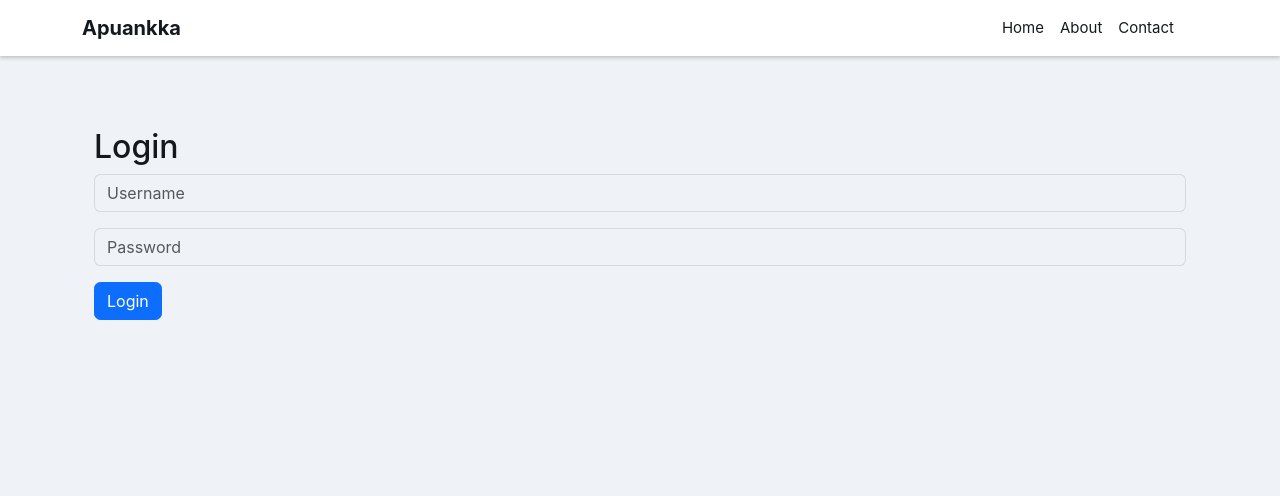
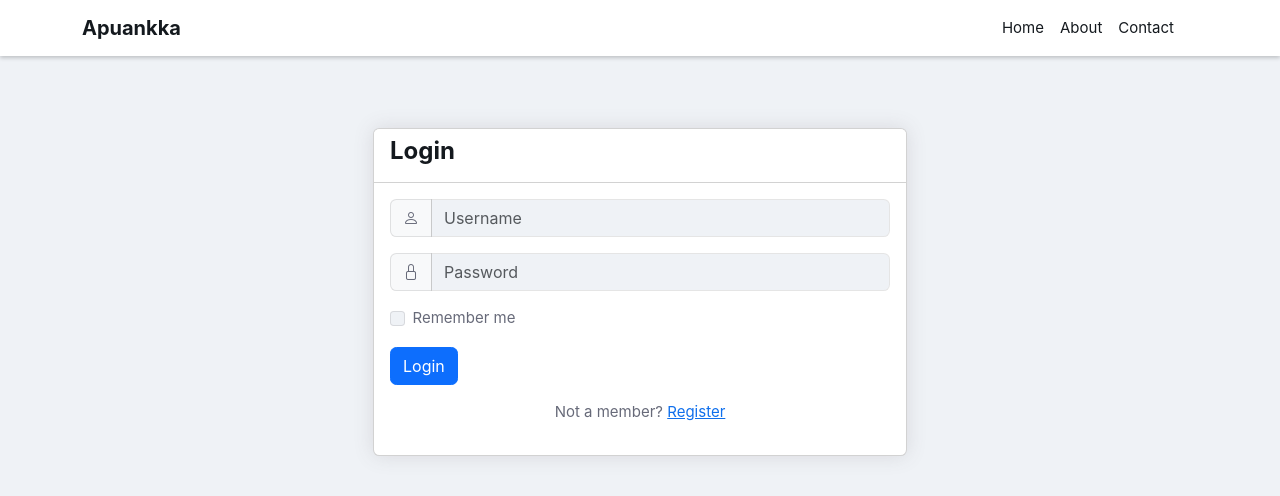
Before and after one commit to ahmedeleven/apuankka-frontend, a React (Create React App) app: page /login in a window 1280 px wide. Shown: the top 496 px of the page. Built offline with nearby package versions, Linux system fonts and the light colour scheme.

Commit message:
style the login and register page

```diff
--- a/src/components/Header.js
+++ b/src/components/Header.js
@@ -87,12 +87,18 @@ const Header = ({ logout, isLoggedIn }) => {
                         />
                       </div>
                       <div>
-                        <a className="h6 stretched-link" href="#">
+                        <p className="h6 stretched-link" href="#">
                           {username}
-                        </a>
+                        </p>
                         <p className="small m-0">Web Developer</p>
                       </div>
                     </div>
+                    <a
+                      className="dropdown-item btn btn-primary-soft btn-sm my-2 text-center"
+                      href="my-profile.html"
+                    >
+                      Edit profile
+                    </a>
                   </li>
                   <li className="dropdown-divider"></li>
                   <li>
@@ -102,10 +108,6 @@ const Header = ({ logout, isLoggedIn }) => {
                     >
                       <i className="bi bi-power fa-fw me-2"></i>Sign Out
                     </a>
-                  </li>
-                  <li>
-                    {" "}
-                    <hr className="dropdown-divider" />
                   </li>
                 </ul>
               </li>
--- a/src/components/Login.js
+++ b/src/components/Login.js
@@ -2,6 +2,7 @@ import React, { useState } from "react";
 import axios from "axios";
 import Cookies from "js-cookie";
 import { API_BASE_URL } from "../config/config";
+import { useNavigate, Link } from "react-router-dom";
 
 const Login = ({ setIsLoggedIn }) => {
   const [username, setUsername] = useState("");
@@ -41,30 +42,77 @@ const Login = ({ setIsLoggedIn }) => {
 
   return (
     <div className="container mt-5">
-      <h2>Login</h2>
+      <div className="row justify-content-center">
+        <div className="col-md-6">
+          <div className="card shadow">
+            <div className="card-header">
+              <h1 className="h4 text-secondary font-weight-bold">
+                <strong>Login</strong>
+              </h1>
+            </div>
+            <div className="card-body">
               <form>
-        <div className="mb-3">
+                <div className="mb-3 input-group">
+                  <span className="input-group-text">
+                    <i className="bi bi-person"></i> {/* User icon */}
+                  </span>
                   <input
                     type="text"
+                    id="form-username"
                     className="form-control"
                     placeholder="Username"
                     value={username}
                     onChange={(e) => setUsername(e.target.value)}
                   />
                 </div>
-        <div className="mb-3">
+
+                <div className="mb-3 input-group">
+                  <span className="input-group-text">
+                    <i className="bi bi-lock"></i> {/* Lock icon */}
+                  </span>
                   <input
                     type="password"
+                    id="form-password"
                     className="form-control"
                     placeholder="Password"
                     value={password}
                     onChange={(e) => setPassword(e.target.value)}
                   />
                 </div>
-        <button type="button" className="btn btn-primary" onClick={handleLogin}>
+
+                <div className="mb-3 form-check">
+                  <input
+                    className="form-check-input"
+                    type="checkbox"
+                    value=""
+                    id="form-remember-me"
+                  />
+                  <label
+                    className="form-check-label"
+                    htmlFor="form-remember-me"
+                  >
+                    Remember me
+                  </label>
+                </div>
+
+                <button
+                  type="button"
+                  className="btn btn-primary btn-block mb-3"
+                  onClick={handleLogin}
+                >
                   Login
                 </button>
+
+                <div className="text-center">
+                  <p>
+                    Not a member? <Link to="/register">Register</Link>
+                  </p>
+                </div>
               </form>
+            </div>
+          </div>
+        </div>
+      </div>
     </div>
   );
 };
--- a/src/components/Register.js
+++ b/src/components/Register.js
@@ -2,7 +2,7 @@ import React, { useState } from "react";
 import axios from "axios";
 import Cookies from "js-cookie";
 import { API_BASE_URL } from "../config/config";
-import { useNavigate } from "react-router-dom";
+import { useNavigate, Link } from "react-router-dom";
 
 const Register = ({ setIsLoggedIn }) => {
   const [username, setUsername] = useState("");
@@ -48,46 +48,76 @@ const Register = ({ setIsLoggedIn }) => {
 
   return (
     <div className="container mt-5">
-      <h2>Sign Up</h2>
+      <div className="row justify-content-center">
+        <div className="col-md-6">
+          <div className="card shadow">
+            <div className="card-header">
+              <h1 className="h4 text-secondary font-weight-bold">
+                <strong>Sign Up</strong>
+              </h1>
+            </div>
+            <div className="card-body">
               <form>
-        <div className="mb-3">
+                <div className="mb-3 input-group">
+                  <span className="input-group-text">
+                    <i className="bi bi-person"></i> {/* User icon */}
+                  </span>
                   <input
                     type="text"
+                    id="form-username"
                     className="form-control"
                     placeholder="Username"
                     value={username}
                     onChange={(e) => setUsername(e.target.value)}
                   />
-          {username}
                 </div>
-        <div className="mb-3">
+
+                <div className="mb-3 input-group">
+                  <span className="input-group-text">
+                    <i className="bi bi-lock"></i> {/* Lock icon */}
+                  </span>
                   <input
                     type="password"
+                    id="form-password"
                     className="form-control"
                     placeholder="Password"
                     value={password}
                     onChange={(e) => setPassword(e.target.value)}
                   />
-          {password}
                 </div>
-        <div className="mb-3">
+
+                <div className="mb-3 input-group">
+                  <span className="input-group-text">
+                    <i className="bi bi-envelope"></i> {/* Email icon */}
+                  </span>
                   <input
                     type="text"
+                    id="form-email"
                     className="form-control"
                     placeholder="Email"
                     value={email}
                     onChange={(e) => setEmail(e.target.value)}
                   />
-          {email}
                 </div>
+
                 <button
                   type="button"
-          className="btn btn-primary"
+                  className="btn btn-primary btn-block mb-3"
                   onClick={handleRegister}
                 >
                   Sign Up
                 </button>
+
+                <div className="text-center">
+                  <p>
+                    Already a member? <Link to="/">Login</Link>
+                  </p>
+                </div>
               </form>
+            </div>
+          </div>
+        </div>
+      </div>
     </div>
   );
 };
--- a/src/components/ServicesItem.js
+++ b/src/components/ServicesItem.js
@@ -71,13 +71,11 @@ function ServicesItem() {
           <div>
             <ServiceCard key={service.id} service={service} isViewed="True" />
             <div className="card">
-              {interests?.message ? (
-                <p>{interests.message}</p>
-              ) : (
-                interests.map((interest) => (
-                  <InterestCard key={interest.user.id} interest={interest} />
-                ))
-              )}
+              {interests?.message
+                ? null
+                : interests.map((interest) => (
+                    <InterestCard key={interest.user.id} interest={interest} />
+                  ))}
             </div>
           </div>
         )
--- a/src/components/Sidebar.js
+++ b/src/components/Sidebar.js
@@ -215,7 +215,11 @@ const Sidebar = ({ isLoggedIn }) => {
                 </li>
               </ul>
             </div>
-            <div className="card-footer text-center py-2"></div>
+            <div className="card-footer text-center py-2">
+              <a className="btn btn-link btn-sm" href="edit-profile.html">
+                Edit Profile{" "}
+              </a>
+            </div>
           </div>
         </div>
       </div>{" "}
--- a/src/components/UserServicesList.js
+++ b/src/components/UserServicesList.js
@@ -40,7 +40,9 @@ function UserServicesList() {
         isLoading ? (
           <p>Loading...</p>
         ) : (
-          services.map((service) => <ServiceCard service={service} />)
+          services.map((service) => (
+            <ServiceCard key={service.id} service={service} />
+          ))
         )
       ) : (
         <p>Please log in to access this content.</p>
--- a/src/index.css
+++ b/src/index.css
@@ -141,3 +141,81 @@ header.fixed-top + main {
   background-repeat: no-repeat;
   height: 50px !important;
 }
+
+.btn-link {
+  --bs-btn-font-weight: 500;
+  --bs-btn-color: var(--bs-link-color);
+  --bs-btn-bg: transparent;
+  --bs-btn-border-color: transparent;
+  --bs-btn-hover-color: var(--bs-link-hover-color);
+  --bs-btn-hover-border-color: transparent;
+  --bs-btn-active-color: var(--bs-link-hover-color);
+  --bs-btn-active-border-color: transparent;
+  --bs-btn-disabled-color: var(--bs-gray-400);
+  --bs-btn-disabled-border-color: transparent;
+  --bs-btn-box-shadow: none;
+  --bs-btn-focus-shadow-rgb: 51, 133, 239;
+  text-decoration: none;
+}
+
+.dropdown-item {
+  display: block;
+  width: 100%;
+  padding: var(--bs-dropdown-item-padding-y) var(--bs-dropdown-item-padding-x);
+  clear: both;
+  font-weight: 500;
+  color: var(--bs-dropdown-link-color);
+  text-align: inherit;
+  white-space: nowrap;
+  background-color: transparent;
+  border: 0;
+  border-radius: var(--bs-dropdown-item-border-radius, 0);
+}
+
+.dropdown-item:hover,
+.dropdown-item:focus {
+  color: var(--bs-dropdown-link-hover-color);
+  background-color: var(--bs-dropdown-link-hover-bg);
+}
+
+.btn:hover {
+  color: var(--bs-btn-hover-color);
+  background-color: var(--bs-btn-hover-bg);
+  border-color: var(--bs-btn-hover-border-color);
+}
+
+.btn-primary-soft {
+  color: #0f6fec;
+  background-color: rgba(15, 111, 236, 0.1);
+}
+
+.btn-sm,
+.btn-group-sm > .btn {
+  --bs-btn-padding-y: 0.4rem;
+  --bs-btn-padding-x: 0.8rem;
+  --bs-btn-font-size: 0.8125rem;
+  --bs-btn-border-radius: 0.2rem;
+}
+
+.btn-primary-soft:active,
+.btn-primary-soft:hover,
+.btn-primary-soft:focus {
+  color: #fff !important;
+  background-color: #0f6fec !important;
+  border-color: #0f6fec !important;
+}
+
+a:hover {
+  --bs-link-color-rgb: var(--bs-link-hover-color-rgb);
+  cursor: pointer;
+}
+
+.btn {
+  outline: 0;
+}
+
+.dropdown-item:hover,
+.dropdown-item:focus {
+  color: var(--bs-dropdown-link-hover-color);
+  background-color: var(--bs-dropdown-link-hover-bg);
+}
```
Lines whose indentation alone changed are shown as unchanged.
